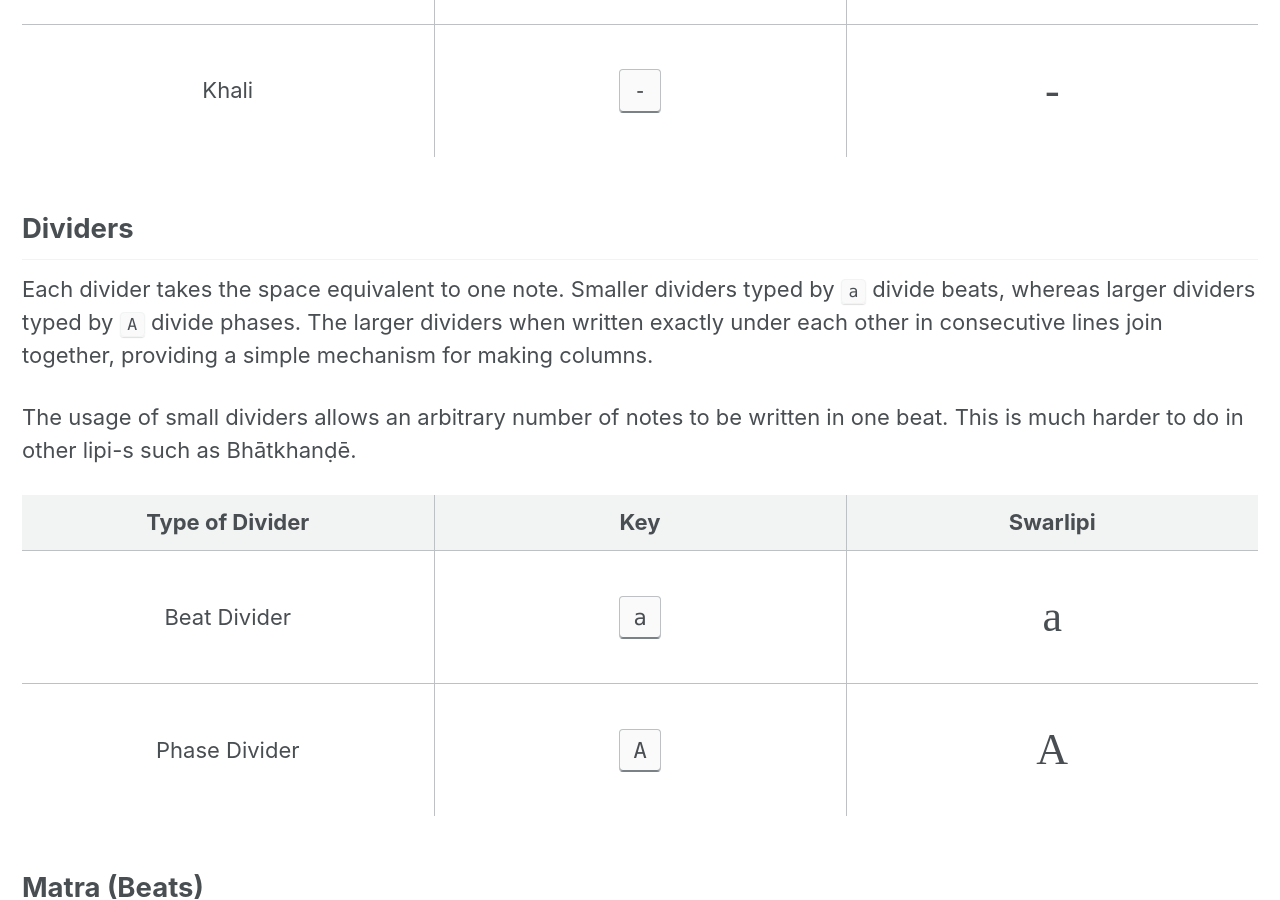
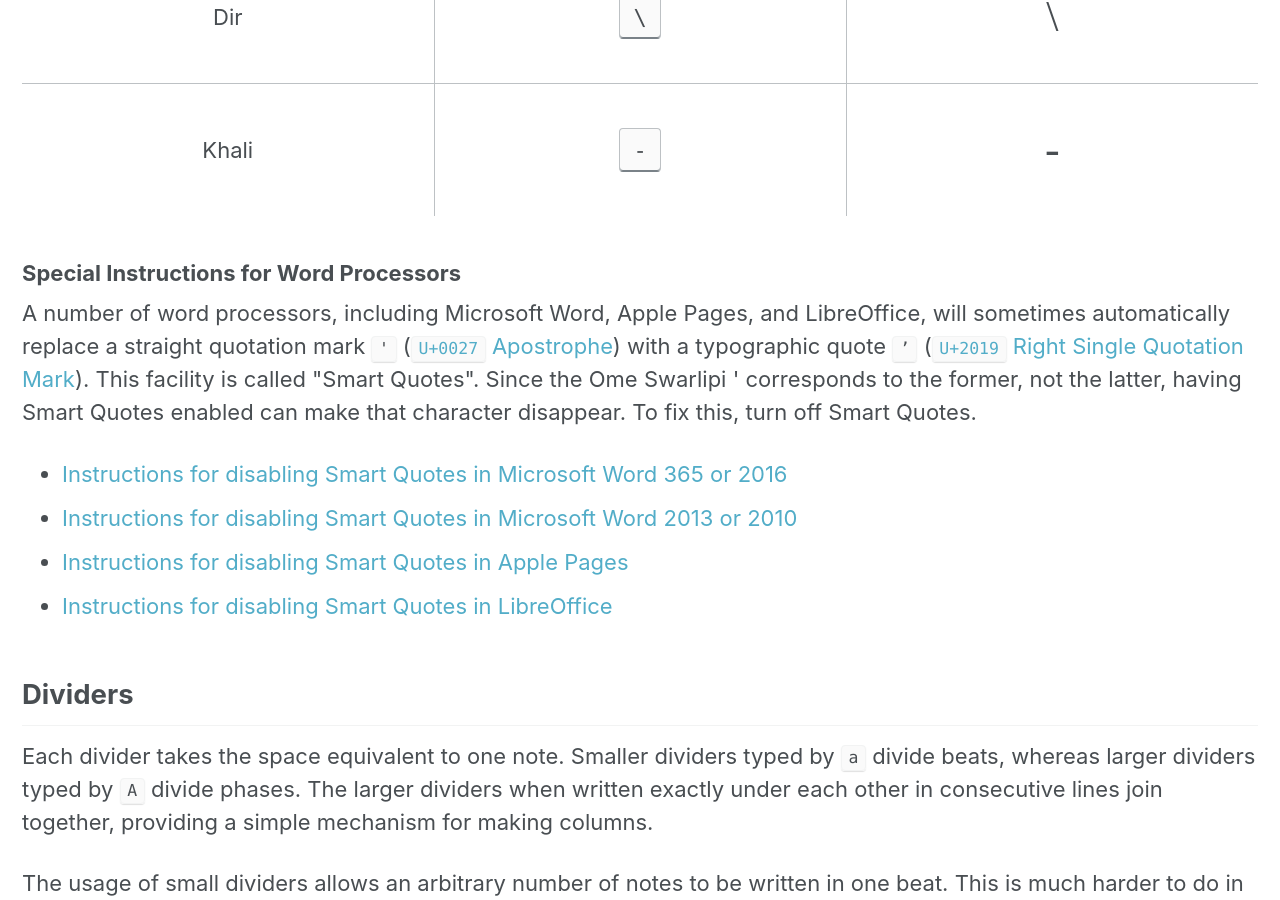
Before and after one commit to omenad/fonts, a Jekyll site: the page built from docs/_pages/ome-swarlipi.md, in a window 1280 px wide and 900 px high, scrolled down 4507 px. Built offline with Jekyll 4.4.1, drawn with Linux system fonts in a browser that asks for light colours; a style sheet for code colours, icons or effects is not loaded; some of the changed text lies outside the part shown.

Commit message:
Add special instructions for word processors
To warn users about the disappearing Ra symbol, which
is bound to the apostrophy `'` character. If the word
processor converts it to a right single quote `’` the
visual character can mysteriously disappear from the
text.

In addition to this warning, we should consider making
an augmented version of the font that has Ra for the
right single quote character as well, removing the
issue for new users.

```diff
--- a/docs/_pages/ome-swarlipi.md
+++ b/docs/_pages/ome-swarlipi.md
@@ -70,6 +70,15 @@ All Strokes take the same space as Notes, except for Dir which takes the space f
 | Raa    | `]` | ]         |
 | Dir    | `\` | \         |
 | Khali  | `-` | -         |
+
+### Special Instructions for Word Processors
+
+A number of word processors, including Microsoft Word, Apple Pages, and LibreOffice, will sometimes automatically replace a straight quotation mark `'` ([`U+0027` Apostrophe](http://graphemica.com/%27)) with a typographic quote `’` ([`U+2019` Right Single Quotation Mark](http://graphemica.com/%E2%80%99)). This facility is called "Smart Quotes". Since the Ome Swarlipi <span class="ome-swarlipi">&apos;</span> corresponds to the former, not the latter, having Smart Quotes enabled can make that character disappear. To fix this, turn off Smart Quotes.
+
+  * [Instructions for disabling Smart Quotes in Microsoft Word 365 or 2016](https://support.office.com/en-ie/article/smart-quotes-in-word-702fc92e-b723-4e3d-b2cc-71dedaf2f343)
+  * [Instructions for disabling Smart Quotes in Microsoft Word 2013 or 2010](https://www.laptopmag.com/articles/disable-smart-quotes-word)
+  * [Instructions for disabling Smart Quotes in Apple Pages](https://support.apple.com/kb/PH23628)
+  * [Instructions for disabling Smart Quotes in LibreOffice](https://earlruby.org/2011/08/how-to-turn-off-smart-quotes-in-libre-office-writer/)
 
 ## Dividers
 
```
Also changed, not shown: docs/_pages/ome-bhatkhande-english.md (+9 -0 lines), docs/_pages/ome-bhatkhande-hindi.md (+9 -0 lines).
